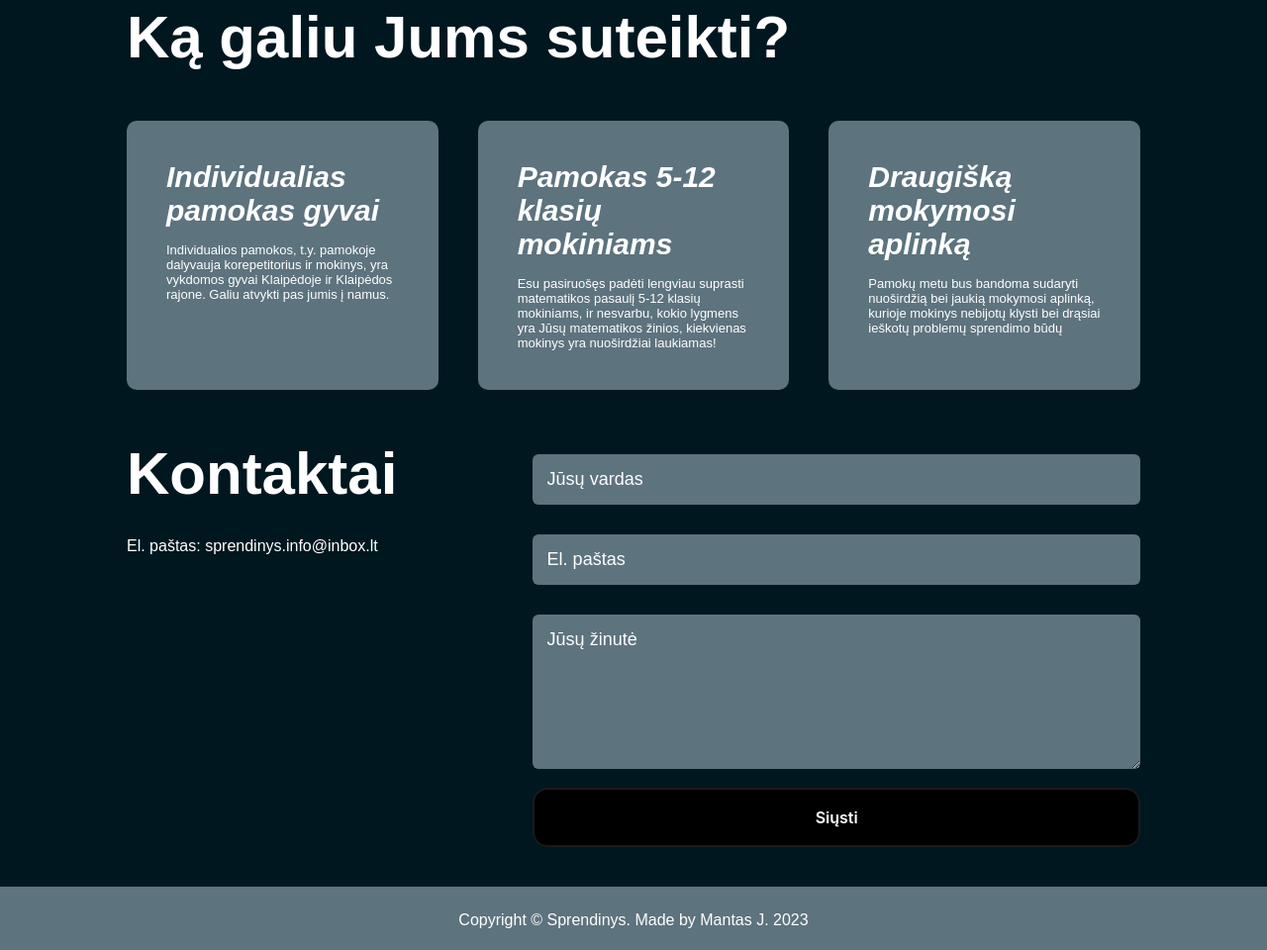
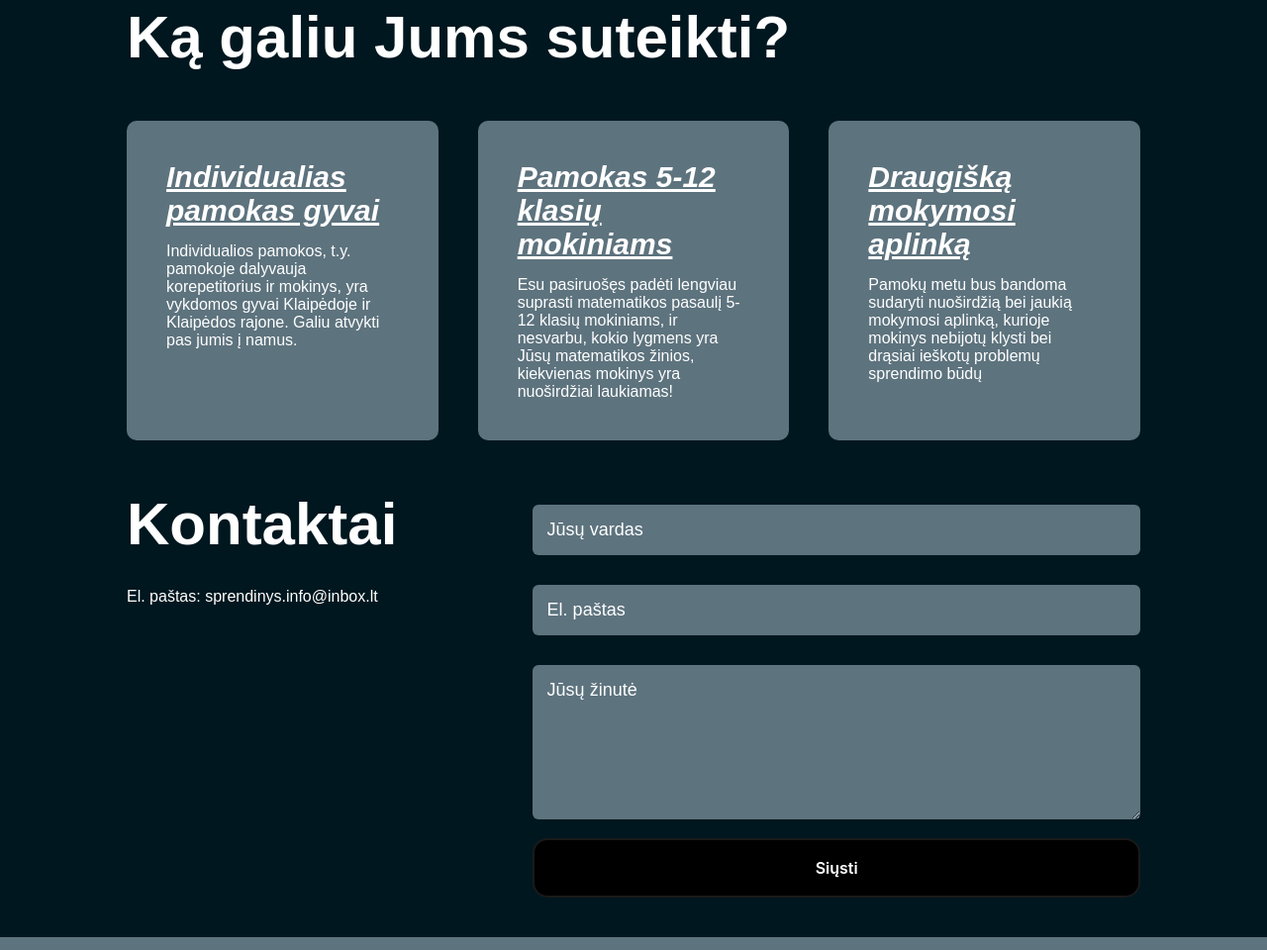
Before and after one commit to mantasjan1/mantasjan1.github.io, a plain HTML site: page index.html in a window 1280 px wide. Shown: the part 1163-2123 px from the top of the page at 99% size. Drawn offline with Linux system fonts and the light colour scheme.

Commit message:
Update style.css

```diff
--- a/style.css
+++ b/style.css
@@ -188,6 +188,10 @@ nav ul li a:hover::after{
 
 }
 
+.services-list div p {
+    font-size: 16px;
+}
+
 .services-list div{
     background: #5D737E;
     padding: 40px;
@@ -207,6 +211,7 @@ nav ul li a:hover::after{
     font-weight: bold;
     margin-bottom: 15px;
     font-style: italic;
+    text-decoration: underline;
 }
 
 .services-list div a{
```
